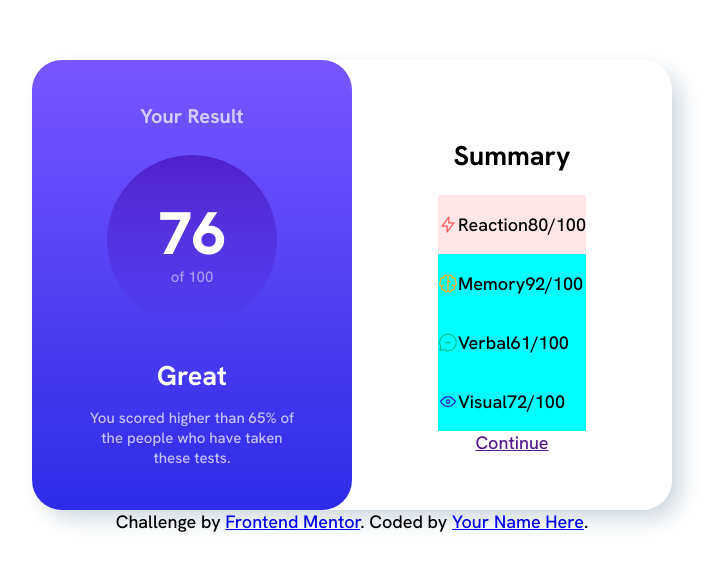
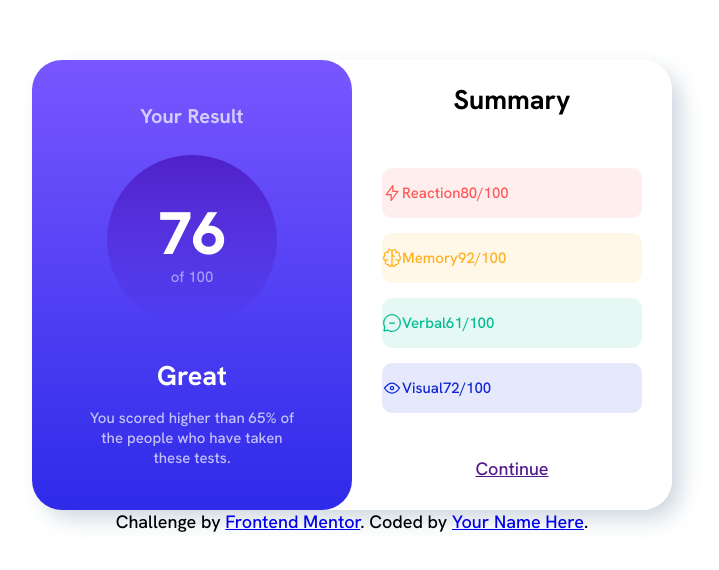
Before and after one commit to J-Potes/Results-summary-component, a plain HTML site: page index.html in a window 1280 px wide. Shown: the part 112-682 px from the top of the page, without its empty margins (288-1007 px from the left). Drawn offline with Linux system fonts and the light colour scheme.

Commit message:
Progress in summary

```diff
--- a/styles.css
+++ b/styles.css
@@ -1,13 +1,13 @@
 :root {
     --lightRed: hsl(0, 100%, 67%);
-    --oangeyYellow: hsl(39, 100%, 56%);
+    --oangeyYellow: hwb(39 12% 0%);
     --greenTeal: hsl(166, 100%, 37%);
     --cobaltBlue: hsl(234, 85%, 45%);
 
-    --lightRed_b: rgba(255, 87, 87, 0.15);
-    --oangeyYellow: hsl(39, 100%, 56%);
-    --greenTeal: hsl(166, 100%, 37%);
-    --cobaltBlue: hsl(234, 85%, 45%);
+    --lightRed_b: rgba(255, 87, 87, 0.1);
+    --oangeyYellow_b: rgba(255, 176, 31, 0.1);
+    --greenTeal_b: rgba(0, 189, 145, 0.1);
+    --cobaltBlue_b: rgba(17, 37, 212, 0.1);
 
 
     --lightSlateBlue: hsl(252, 100%, 67%);
@@ -124,13 +124,19 @@ body {
 
 .summary {
     width: 100%;
-    background-color: var(--white);
-    display: flex;
+    display: grid;
+    grid-template-rows: 5;
+    justify-content: center;
+    /* place-items: center; */
+    /* display: flex;
     flex-direction: column;
     justify-content: center;
-    align-items: center;
+    align-items: center; */
+    background-color: var(--white);
     text-align: center;
     border-radius: 30px;
+    margin: 0;
+    padding: 0;
 }
 
 @media (min-width: 375px) {
@@ -142,14 +148,43 @@ body {
 
 .summary__category {
     display: flex;
-    background-color: aqua;
+    box-sizing: border-box;
+    border-radius: 10px;
+    font-size: 15px;
+    margin-bottom: 15px;
+    min-width: 100%;
 
+}
+
+.summary__cards {
+    max-width: 100%;
+}
+
+@media (min-width: 375px) {
+    .summary__category {
+        width: 260px;
+    }
 }
 
 .summary__category:nth-of-type(1) {
     background-color: var(--lightRed_b);
+    color: var(--lightRed);
 }
 
+.summary__category:nth-of-type(2) {
+    background-color: var(--oangeyYellow_b);
+    color: var(--oangeyYellow);
+}
+
+.summary__category:nth-of-type(3) {
+    background-color: var(--greenTeal_b);
+    color: var(--greenTeal);
+}
+
+.summary__category:nth-of-type(4) {
+    background-color: var(--cobaltBlue_b);
+    color: var(--cobaltBlue);
+}
 .category__title {
     display: flex;
 }
```
